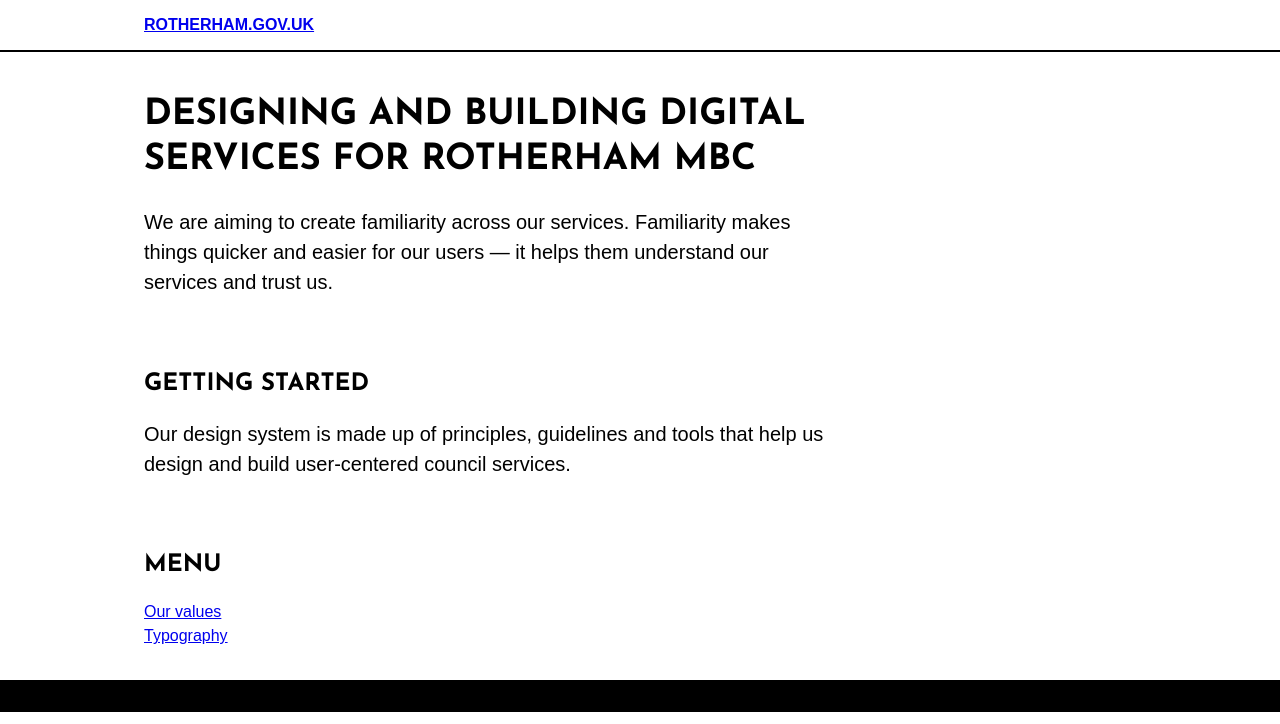
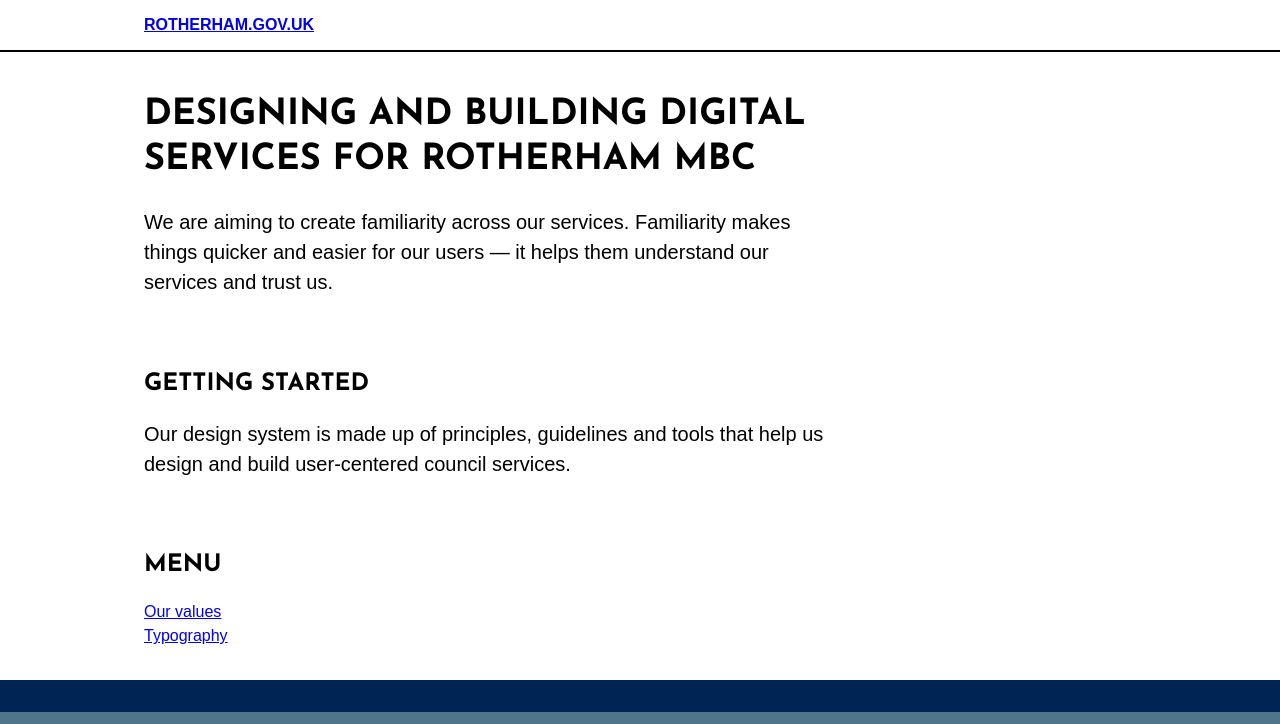
Before and after one commit to rothgov/design-manual, a Jekyll site: the page built from index.html, in a window 1280 px wide. Shown: the top 724 px of the page. Built offline with Jekyll 4.4.1, drawn with Linux system fonts in a browser that asks for light colours; some web fonts are replaced; grey boxes are pictures that could not be loaded.

Commit message:
Update footer.html

```diff
--- a/_includes/footer.html
+++ b/_includes/footer.html
@@ -1,5 +1,5 @@
-<section class="pt4 pb5 bg-grey bt bw5">
+<section class="pt4 pb5 bg-grey-5 bt bw5 b--blue-5">
   <div class="cf container center tc tr-m tr-l">
-    <a href="/"><img class="mh3" src="https://jnkly.github.io/rmbc/images/rmbc-logo.svg" style="width: 9rem;"></a>
+    <a href="{{%20site.baseurl%20}}/"><img class="mh3" src="https://jnkly.github.io/rmbc/images/rmbc-logo-rev.svg" style="width: 9rem;"></a>
   </div>
 </section>
```
